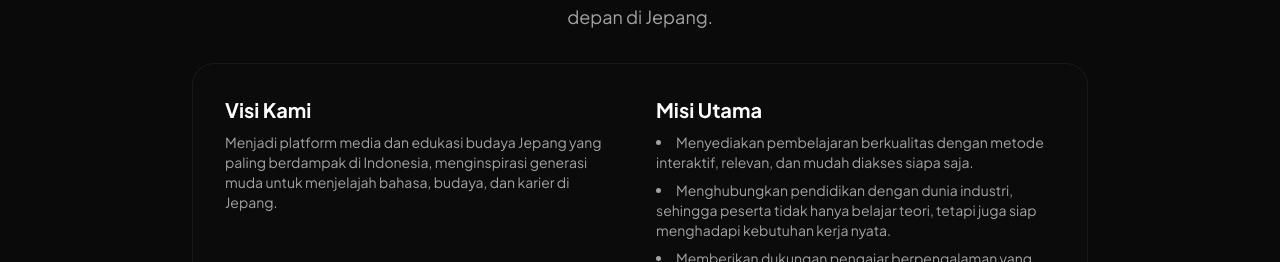
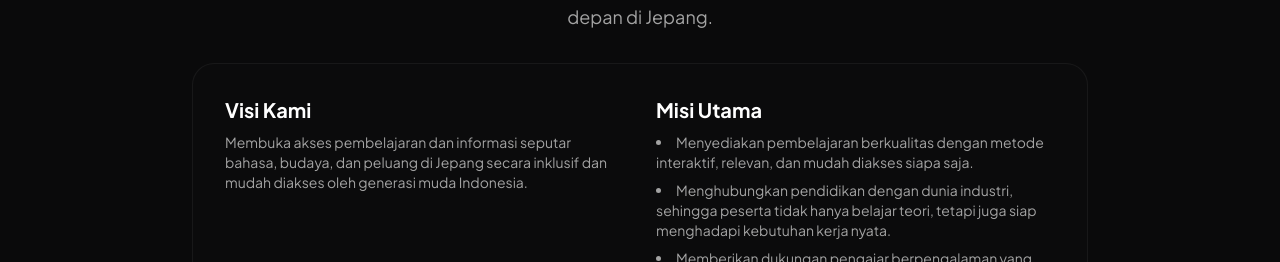
Before and after one commit to nihonbuzz/nihonbuzz, a Next.js app: page / in a window 1280 px wide. Shown: the part 1105-1367 px from the top of the page. Built offline with nearby package versions, Linux system fonts and the light colour scheme.

Commit message:
Update about.tsx gilang 5

```diff
--- a/src/components/sections/about.tsx
+++ b/src/components/sections/about.tsx
@@ -44,16 +44,16 @@ export function About() {
              <div>
                 <h4 className="text-xl font-bold text-white mb-2">Visi Kami</h4>
                 <p className="text-sm text-muted-foreground">
-                    Menjadi platform media dan edukasi budaya Jepang yang paling berdampak di Indonesia, menginspirasi generasi muda untuk menjelajah bahasa, budaya, dan karier di Jepang.
+                    Membuka akses pembelajaran dan informasi seputar bahasa, budaya, dan peluang di Jepang secara inklusif dan mudah diakses oleh generasi muda Indonesia.
                 </p>
              </div>
              <div>
                 <h4 className="text-xl font-bold text-white mb-2">Misi Utama</h4>
                 <ul className="text-sm text-muted-foreground space-y-2 list-disc list-inside">
-                    <li>Menyediakan pembelajaran berkualitas dengan metode interaktif, relevan, dan mudah diakses siapa saja.</li>
-                    <li>Menghubungkan pendidikan dengan dunia industri, sehingga peserta tidak hanya belajar teori, tetapi juga siap menghadapi kebutuhan kerja nyata.</li>
-                    <li>Memberikan dukungan pengajar berpengalaman yang mampu membimbing peserta dari dasar hingga tingkat mahir. </li>
-                   <li>Menjadi mitra perjalanan bagi generasi muda dalam meraih mimpi melalui bahasa Jepang, baik untuk studi, karier, maupun pengalaman internasional.</li>
+                    <li> Menyediakan pembelajaran berkualitas dengan metode interaktif, relevan, dan mudah diakses siapa saja.</li>
+                    <li> Menghubungkan pendidikan dengan dunia industri, sehingga peserta tidak hanya belajar teori, tetapi juga siap menghadapi kebutuhan kerja nyata.</li>
+                    <li> Memberikan dukungan pengajar berpengalaman yang mampu membimbing peserta dari dasar hingga tingkat mahir.</li>
+                   <li> Menjadi mitra perjalanan bagi generasi muda dalam meraih mimpi melalui bahasa Jepang, baik untuk studi, karier, maupun pengalaman internasional.</li>
                 </ul>
              </div>
           </div>
```
